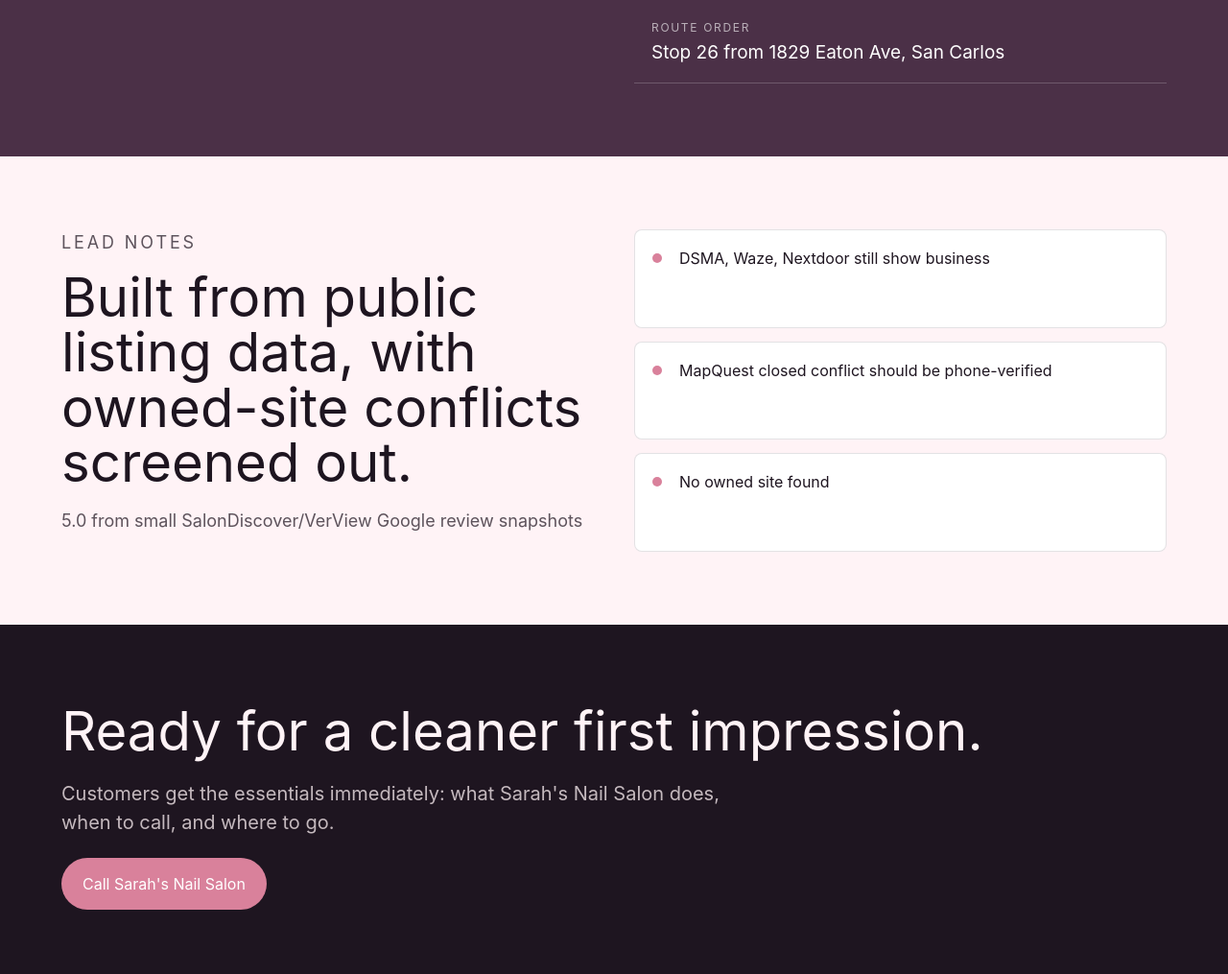
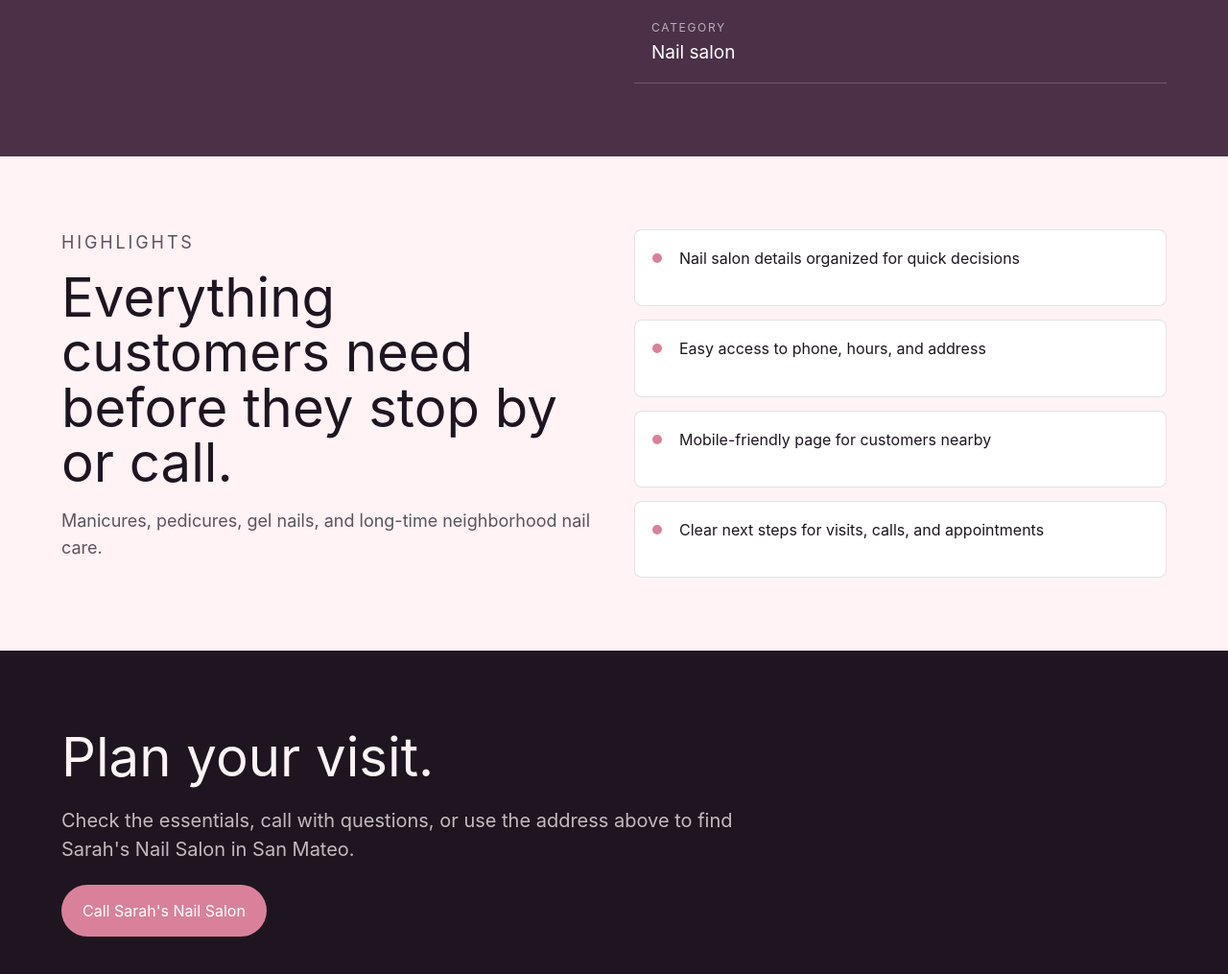
Before and after one commit to axel-slid/sarahs-nail-salon-san-mateo, a website: page index.html in a window 1280 px wide. Shown: the part 1745-2760 px from the top of the page at 96% size. Drawn offline with Linux system fonts and the light colour scheme.

Commit message:
Make webpage copy demo ready

```diff
--- a/index.html
+++ b/index.html
@@ -46,7 +46,7 @@
       </section>
 
       <section class="intro">
-        <p>Sarah's Nail Salon appears on active local listings despite one closed-status conflict, so the site keeps a clear phone-first verification flow.</p>
+        <p>Sarah's Nail Salon gives customers a simple place to check services, hours, and contact details before they visit or call.</p>
       </section>
 
       <section class="split" id="services">
@@ -70,26 +70,27 @@
         <dl>
           <div><dt>Phone</dt><dd>(650) 548-5436</dd></div>
           <div><dt>Hours</dt><dd>Call to verify current salon hours</dd></div>
-          <div><dt>Route order</dt><dd>Stop 26 from 1829 Eaton Ave, San Carlos</dd></div>
+          <div><dt>Category</dt><dd>Nail salon</dd></div>
         </dl>
       </section>
 
       <section class="proof" id="proof">
         <div>
-          <p class="section-kicker">Lead notes</p>
-          <h2>Built from public listing data, with owned-site conflicts screened out.</h2>
-          <p>5.0 from small SalonDiscover/VerView Google review snapshots</p>
+          <p class="section-kicker">Highlights</p>
+          <h2>Everything customers need before they stop by or call.</h2>
+          <p>Manicures, pedicures, gel nails, and long-time neighborhood nail care.</p>
         </div>
         <ul>
-          <li>DSMA, Waze, Nextdoor still show business</li>
-          <li>MapQuest closed conflict should be phone-verified</li>
-          <li>No owned site found</li>
+          <li>Nail salon details organized for quick decisions</li>
+          <li>Easy access to phone, hours, and address</li>
+          <li>Mobile-friendly page for customers nearby</li>
+          <li>Clear next steps for visits, calls, and appointments</li>
         </ul>
       </section>
 
       <section class="cta">
-        <h2>Ready for a cleaner first impression.</h2>
-        <p>Customers get the essentials immediately: what Sarah's Nail Salon does, when to call, and where to go.</p>
+        <h2>Plan your visit.</h2>
+        <p>Check the essentials, call with questions, or use the address above to find Sarah's Nail Salon in San Mateo.</p>
         <a class="button primary" href="tel:+16505485436">Call Sarah's Nail Salon</a>
       </section>
     </main>
```
Also changed, not shown: dist/index.html.
